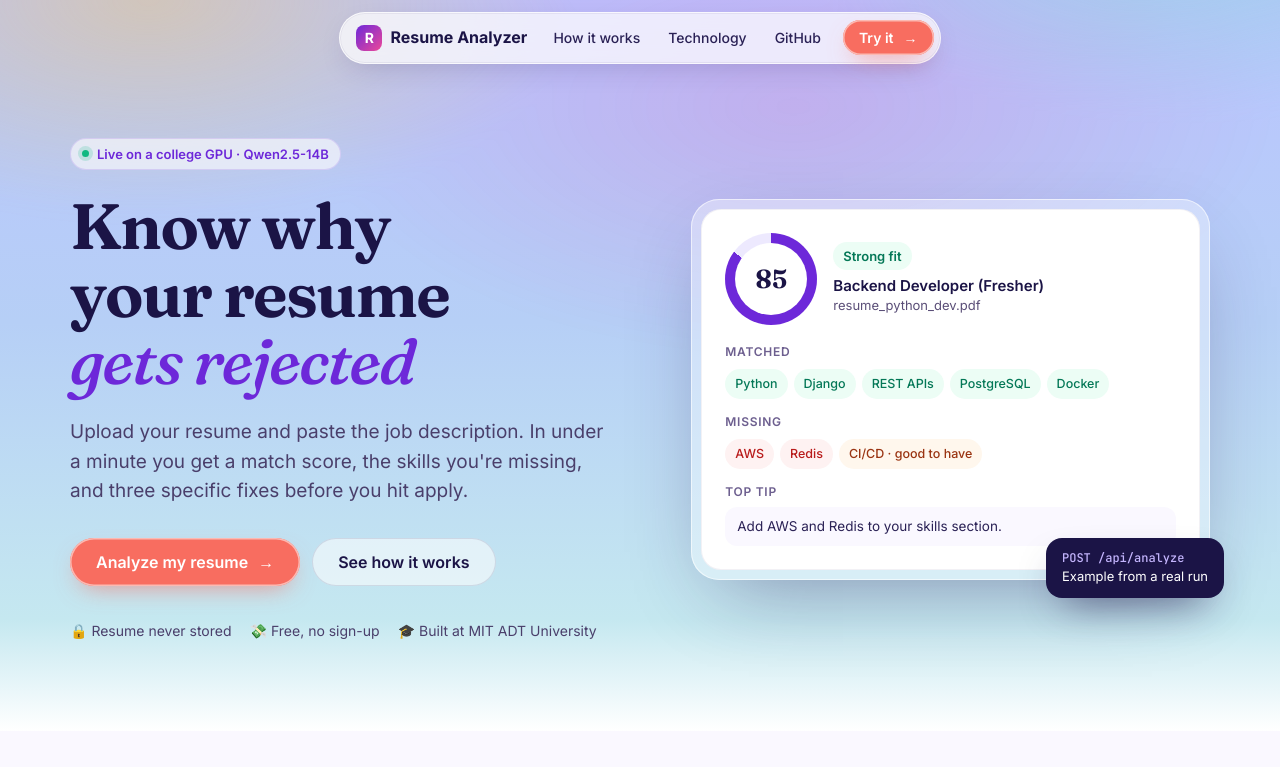
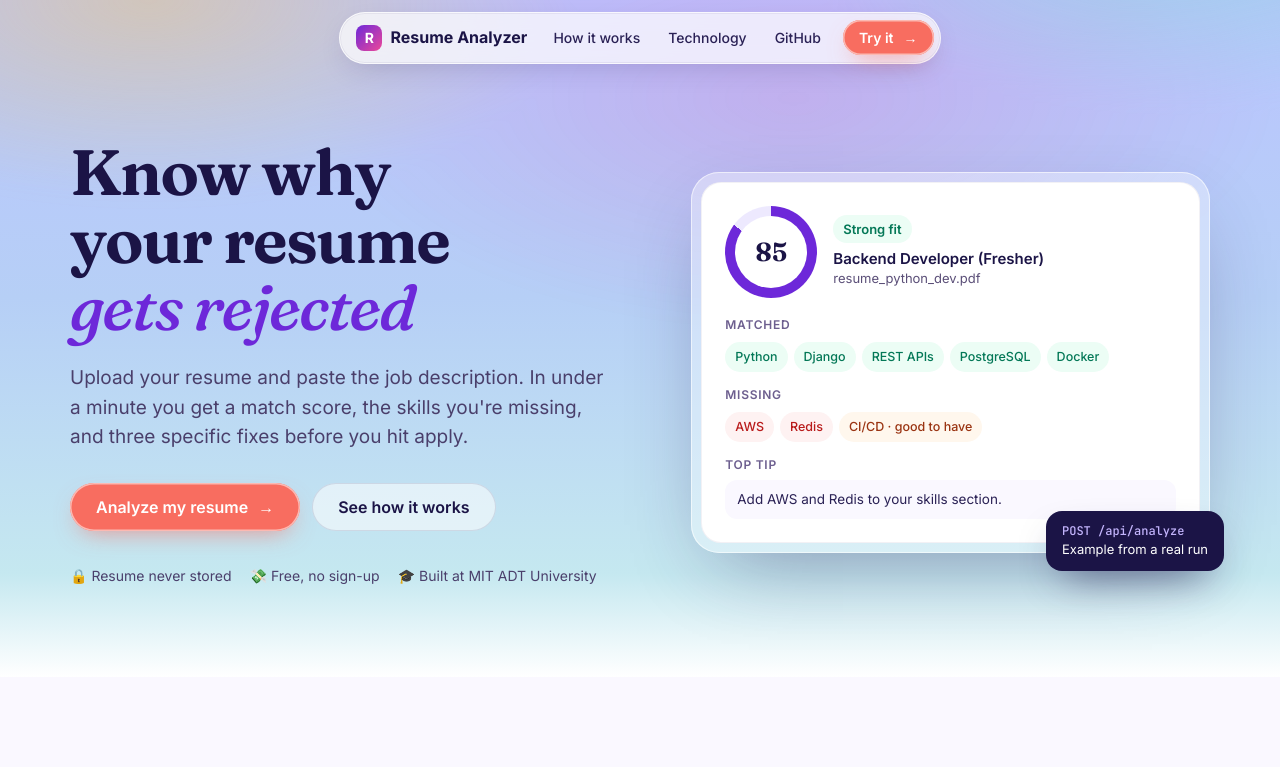
Before and after one commit to Kmennn/llm-ps41-ADT23SOCB1322, a plain HTML site: page web/index.html in a window 1280 px wide. Shown: the top 767 px of the page. Drawn offline with Linux system fonts and the light colour scheme.

Commit message:
Landing: remove GPU badge from hero
Co-Authored-By: Claude Opus 5.5 <noreply@anthropic.com>

```diff
--- a/web/index.html
+++ b/web/index.html
@@ -213,7 +213,6 @@ footer a{color:#d8d1f5;text-decoration:none} footer a:hover{color:#fff}
 <header class="hero" id="top">
   <div class="wrap hero-grid">
     <div>
-      <span class="eyebrow"><b></b>Live on a college GPU · Qwen2.5-14B</span>
       <h1>Know why your resume<br><em class="v">gets rejected</em></h1>
       <p class="lead">Upload your resume and paste the job description. In under a minute you get a match score, the skills you're missing, and three specific fixes before you hit apply.</p>
       <div class="cta-row">
```
